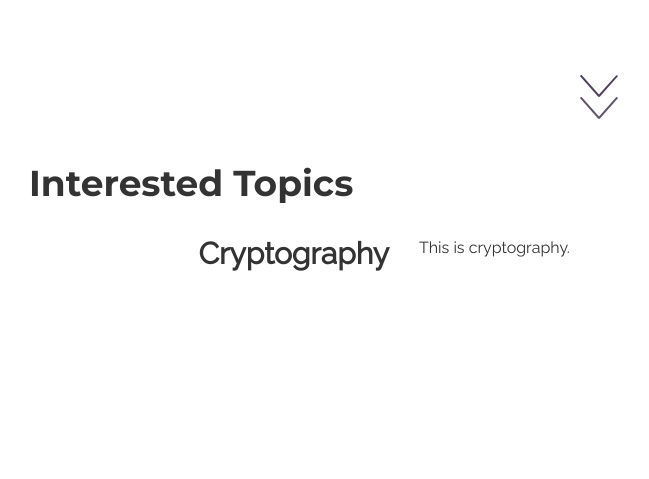
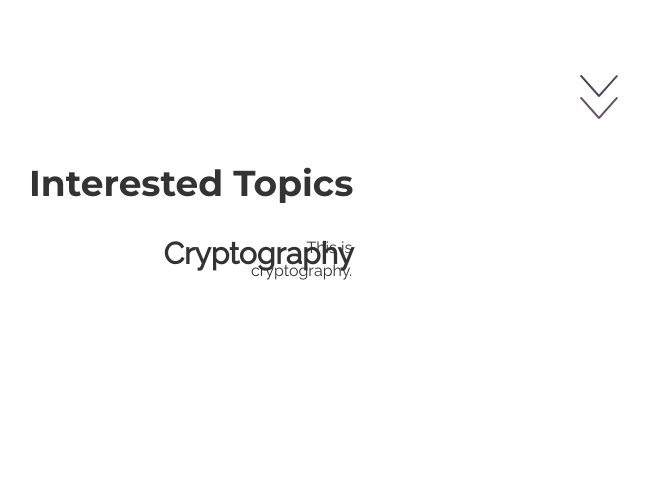
Before and after one commit to winghimjns/portfolio, a PHP site: page / in a window 1280 px wide. Shown: the part 2310-2789 px from the top of the page, without its empty margins (41-690 px from the left). Run offline with PHP 8.4, Linux system fonts and the light colour scheme; style sheets or scripts are compiled from the project's sources; some libraries are stand-ins or nearby versions.

Commit message:
Style changed. So the title will stick to the right side when the page's width is in middle (md) range.

```diff
--- a/index.php
+++ b/index.php
@@ -488,6 +488,7 @@ function text($name) {
 
 					<div class="row">
 						<div class="col-md-3 col-md-offset-1 sm-text-right">
+						<div class="col-md-3 col-md-offset-1 md-text-right">
 							<h2 class="slabo pt0" wg-text="interested_cryptography_title"><?php text("interested_cryptography_title"); ?></h2>
 						</div>
 						<div class="col-md-7">
--- a/scss/_basic.scss
+++ b/scss/_basic.scss
@@ -248,3 +248,9 @@ a.link-unstyled:hover {
 		text-align: right;
 	}
 }
+
+@media (min-width: 992px) {
+	.md-text-right {
+		text-align: right;
+	}
+}
```
